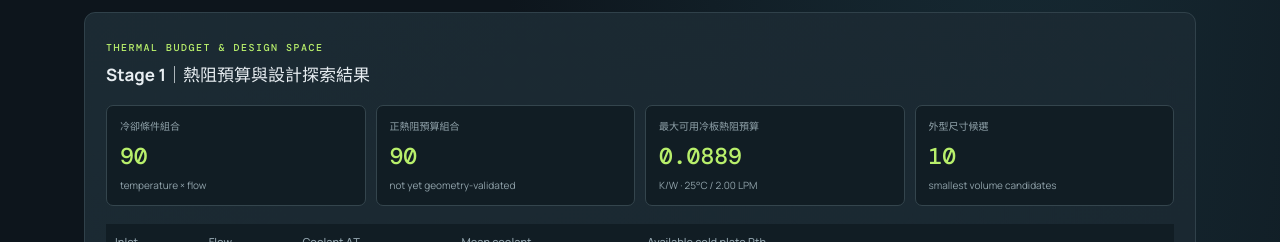
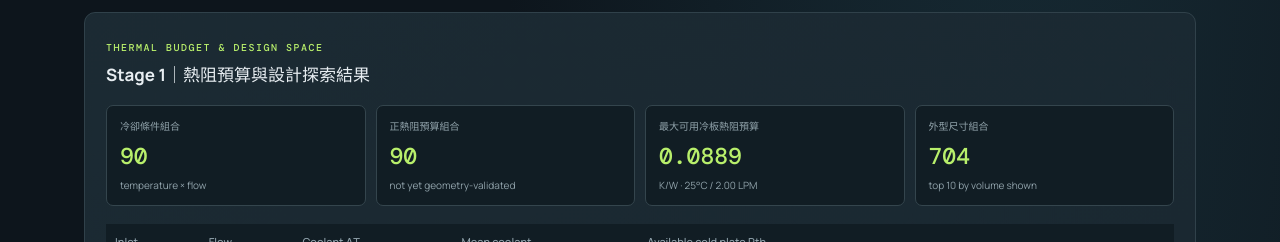
Before and after one commit to dreamwu0907-tech/thermal-engineering-toolbox_ming, a React (Vite) app: page / in a window 1280 px wide. Shown: the part 1506-1748 px from the top of the page. Built offline with nearby package versions, Linux system fonts and the light colour scheme.

Commit message:
Validate pre-design independently and bound envelope scan

```diff
--- a/src/LiquidCooling.tsx
+++ b/src/LiquidCooling.tsx
@@ -55,12 +55,13 @@ export default function LiquidCooling() {
   const validInputs=power>0&&chipL>0&&chipW>0&&contactL>0&&contactW>0&&coldContactL>0&&coldContactW>0&&timK>0&&rho>0&&cp>0&&mu>0&&coolantK>0&&flowMin>0&&flowMax>=flowMin&&flowStep>0&&(tempMode!=="sweep"||(tempMin<=tempMax&&tempStep>0))&&channelW>0&&channelH>0&&channelCount>=1&&finT>0&&plateL>0&&plateW>0&&baseT>=0&&bottomWall>=0;
   const fitWidth=channelCount*channelW+(channelCount-1)*finT;
   const manufacturingOk=channelW>=minChannelW&&finT>=minFinT&&bottomWall>=minWall&&channelH<=maxChannelDepth&&(process!=="cnc"||toolRadius*2<=channelW);
+  const preInputsValid=power>0&&chipL>0&&chipW>0&&tjMax>0&&rjc>=0&&contactL>0&&contactW>0&&coldContactL>0&&coldContactW>0&&timT>=0&&timK>0&&rho>0&&cp>0;
   const preThermalResults=useMemo<PreThermalResult[]>(()=>{
     const tins=scanValues(preTinMin,preTinMax,preTinStep,80);
     const flows=scanValues(preFlowMin,preFlowMax,preFlowStep,120);
     const chipArea=(chipL/1000)*(chipW/1000);
     const contactArea=Math.min(chipArea,(contactL/1000)*(contactW/1000),(coldContactL/1000)*(coldContactW/1000));
-    if(!validInputs||tins.length===0||flows.length===0||contactArea<=0)return [];
+    if(!preInputsValid||tins.length===0||flows.length===0||contactArea<=0)return [];
     const rTim=(timT/1000)/(timK*contactArea);
     const upstreamResistance=rjc+rTim;
     const rows:PreThermalResult[]=[];
@@ -72,18 +73,25 @@ export default function LiquidCooling() {
       rows.push({inlet,flow,coolantRise,meanCoolant,rcpBudget,feasible:rcpBudget>0});
     }
     return rows;
-  },[validInputs,preTinMin,preTinMax,preTinStep,preFlowMin,preFlowMax,preFlowStep,chipL,chipW,contactL,contactW,coldContactL,coldContactW,timT,timK,rjc,rho,cp,power,tjMax]);
+  },[preInputsValid,preTinMin,preTinMax,preTinStep,preFlowMin,preFlowMax,preFlowStep,chipL,chipW,contactL,contactW,coldContactL,coldContactW,timT,timK,rjc,rho,cp,power,tjMax]);
   const preSizeResults=useMemo(()=>{
     const lengths=scanValues(preLengthMin,preLengthMax,preLengthStep,80);
     const widths=scanValues(preWidthMin,preWidthMax,preWidthStep,80);
     const heights=scanValues(preHeightMin,preHeightMax,preHeightStep,80);
     const rows:{length:number;width:number;height:number;volume:number}[]=[];
-    for(const length of lengths)for(const width of widths)for(const height of heights) {
-      rows.push({length,width,height,volume:length*width*height});
+    for(const length of lengths) {
+      for(const width of widths) {
+        for(const height of heights) {
+          if(rows.length>=5000)break;
+          rows.push({length,width,height,volume:length*width*height});
+        }
+        if(rows.length>=5000)break;
+      }
       if(rows.length>=5000)break;
     }
     return rows.sort((a,b)=>a.volume-b.volume).slice(0,10);
   },[preLengthMin,preLengthMax,preLengthStep,preWidthMin,preWidthMax,preWidthStep,preHeightMin,preHeightMax,preHeightStep]);
+  const preSizeCandidateCount=Math.min(5000,scanValues(preLengthMin,preLengthMax,preLengthStep,80).length*scanValues(preWidthMin,preWidthMax,preWidthStep,80).length*scanValues(preHeightMin,preHeightMax,preHeightStep,80).length);
   const preFeasibleCount=preThermalResults.filter(r=>r.feasible).length;
   const bestPreBudget=preThermalResults.filter(r=>r.feasible).sort((a,b)=>b.rcpBudget-a.rcpBudget)[0];
   const flowResults=useMemo<FlowResult[]>(()=>{
@@ -186,7 +194,7 @@ export default function LiquidCooling() {
         <div><small>冷卻條件組合</small><b>{preThermalResults.length}</b><span>temperature × flow</span></div>
         <div><small>正熱阻預算組合</small><b>{preFeasibleCount}</b><span>not yet geometry-validated</span></div>
         <div><small>最大可用冷板熱阻預算</small><b>{bestPreBudget?bestPreBudget.rcpBudget.toFixed(4):"—"}</b><span>K/W · {bestPreBudget?bestPreBudget.inlet.toFixed(0)+"°C / "+bestPreBudget.flow.toFixed(2)+" LPM":"no feasible condition"}</span></div>
-        <div><small>外型尺寸候選</small><b>{preSizeResults.length}</b><span>smallest volume candidates</span></div>
+        <div><small>外型尺寸組合</small><b>{preSizeCandidateCount}</b><span>top 10 by volume shown</span></div>
       </div>
       {preThermalResults.length>0?<div className="lc-table-wrap"><table className="lc-table"><thead><tr><th>Inlet<br/>°C</th><th>Flow<br/>LPM</th><th>Coolant ΔT<br/>°C</th><th>Mean coolant<br/>°C</th><th>Available cold plate Rth<br/>K/W</th><th>Thermal budget</th></tr></thead><tbody>{preThermalResults.slice(0,100).map((r,i)=><tr key={i}><td>{r.inlet.toFixed(1)}</td><td>{r.flow.toFixed(2)}</td><td>{r.coolantRise.toFixed(2)}</td><td>{r.meanCoolant.toFixed(2)}</td><td>{r.rcpBudget.toFixed(4)}</td><td><span className={r.feasible?"lc-pass":"lc-fail"}>{r.feasible?"Positive budget":"Infeasible"}</span></td></tr>)}</tbody></table></div>:<p className="lc-note">請確認晶片、接觸條件、冷卻液物性與掃描範圍皆有效。</p>}
       <div className="lc-table-wrap" style={{marginTop:18}}><table className="lc-table"><thead><tr><th>Rank</th><th>Plate Length</th><th>Plate Width</th><th>Plate Height</th><th>Envelope Volume</th></tr></thead><tbody>{preSizeResults.map((r,i)=><tr key={i}><td>{i+1}</td><td>{r.length} mm</td><td>{r.width} mm</td><td>{r.height} mm</td><td>{(r.volume/1000).toFixed(1)} cm³</td></tr>)}</tbody></table></div>
```
